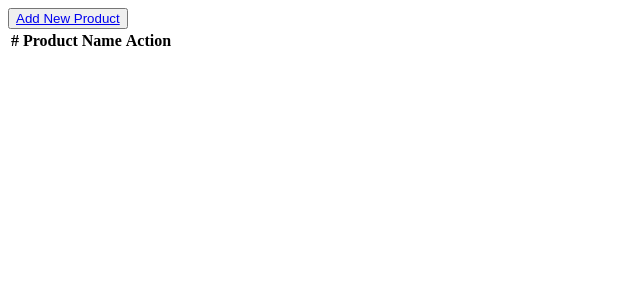
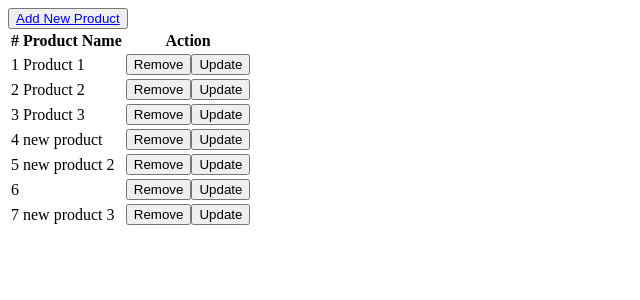
Before and after one commit to sontv8/web502-we17302, a React (Vite) app in the folder react/: page /admin/products in a window 1280 px wide. Shown: the top 300 px of the page, without its empty margins (0-640 px from the left). Built offline with nearby package versions, Linux system fonts and the light colour scheme; data requests are answered from the project's data file.

Commit message:
Buổi 7: add new product

```diff
--- a/react/db.json
+++ b/react/db.json
@@ -3,6 +3,30 @@
     {
       "id": 1,
       "name": "Product 1"
+    },
+    {
+      "id": 2,
+      "name": "Product 2"
+    },
+    {
+      "id": 3,
+      "name": "Product 3"
+    },
+    {
+      "name": "new product",
+      "id": 4
+    },
+    {
+      "name": "new product 2",
+      "id": 5
+    },
+    {
+      "name": "",
+      "id": 6
+    },
+    {
+      "name": "new product 3",
+      "id": 7
     }
   ]
 }
--- a/react/src/App.jsx
+++ b/react/src/App.jsx
@@ -3,7 +3,7 @@ import HomePage from './pages/HomePage'
 import ProductPage from './pages/Product'
 import ProductDetailPage from './pages/ProductDetail'
 import React, { useEffect, useState } from 'react'
-import { deleteProduct, getAllProduct } from './api/product'
+import { addProduct, deleteProduct, getAllProduct } from './api/product'
 import Dashboard from './pages/admin/Dashboard'
 import ProductManagementPage from './pages/admin/ProductManagement'
 import AddProductPage from './pages/admin/AddProduct'
@@ -22,6 +22,10 @@ function App() {
     // }).then(() => setProducts(products.filter((item) => item.id !== id)))
     deleteProduct(id).then(() => setProducts(products.filter((item) => item.id !== id)))
   }
+  const onHandleAdd = (product) => {
+    addProduct(product).then(() => setProducts([...products, product]))
+  }
+  const onHandleUpdate = (product) => { }
   return (
     <div className="App">
       <Routes>
@@ -35,8 +39,9 @@ function App() {
         <Route path='/admin'>
           <Route index element={<Dashboard />} />
           <Route path='products' >
-            <Route index element={<ProductManagementPage />} />
-            <Route path='add' element={<AddProductPage />} />
+            <Route index element={<ProductManagementPage products={products} />} />
+            <Route path='add' element={<AddProductPage onAdd={onHandleAdd} />} />
+
           </Route>
         </Route>
         {/* /admin */}
--- a/react/src/api/product.jsx
+++ b/react/src/api/product.jsx
@@ -9,5 +9,8 @@ const getOneProduct = (id) => {
 const deleteProduct = (id) => {
     return instance.delete('/products/' + id)
 }
+const addProduct = (product) => {
+    return instance.post('/products', product)
+}
 
-export { getAllProduct, getOneProduct, deleteProduct }
+export { getAllProduct, getOneProduct, deleteProduct, addProduct }
--- a/react/src/pages/admin/AddProduct.jsx
+++ b/react/src/pages/admin/AddProduct.jsx
@@ -1,8 +1,26 @@
 import React from 'react'
+import { useNavigate } from 'react-router-dom'
 
-const AddProductPage = () => {
+const AddProductPage = (props) => {
+    const navigate = useNavigate()
+    const addNewProduct = () => {
+        const newProduct = {
+            "name": document.querySelector("#prdName").value,
+        }
+        try {
+            props.onAdd(newProduct)
+            navigate('/admin/products')
+        } catch (error) {
+            console.log(error);
+        }
+    }
     return (
-        <div>AddProductPage</div>
+        <div>
+            <form action="" onSubmit={() => addNewProduct()}>
+                <input type="text" placeholder='Product Name' id='prdName' />
+                <button type='submit'>Add New</button>
+            </form>
+        </div>
     )
 }
 
--- a/react/src/pages/admin/ProductManagement.jsx
+++ b/react/src/pages/admin/ProductManagement.jsx
@@ -1,7 +1,7 @@
 import React from 'react'
 import { Link } from 'react-router-dom'
 
-const ProductManagementPage = () => {
+const ProductManagementPage = (props) => {
     return (
         <div>
             <button><Link to={'/admin/products/add'}>Add New Product</Link></button>
@@ -14,7 +14,19 @@ const ProductManagementPage = () => {
                     </tr>
                 </thead>
                 <tbody>
-
+                    {props.products.map((item, index) => {
+                        return (
+                            <tr key={item.id}>
+                                <td>{index + 1}</td>
+                                <td>{item.name}</td>
+                                <td>
+                                    <button>Remove</button>
+                                    <button>Update</button>
+                                </td>
+                            </tr>
+                        )
+                    })
+                    }
                 </tbody>
             </table>
         </div>
```
